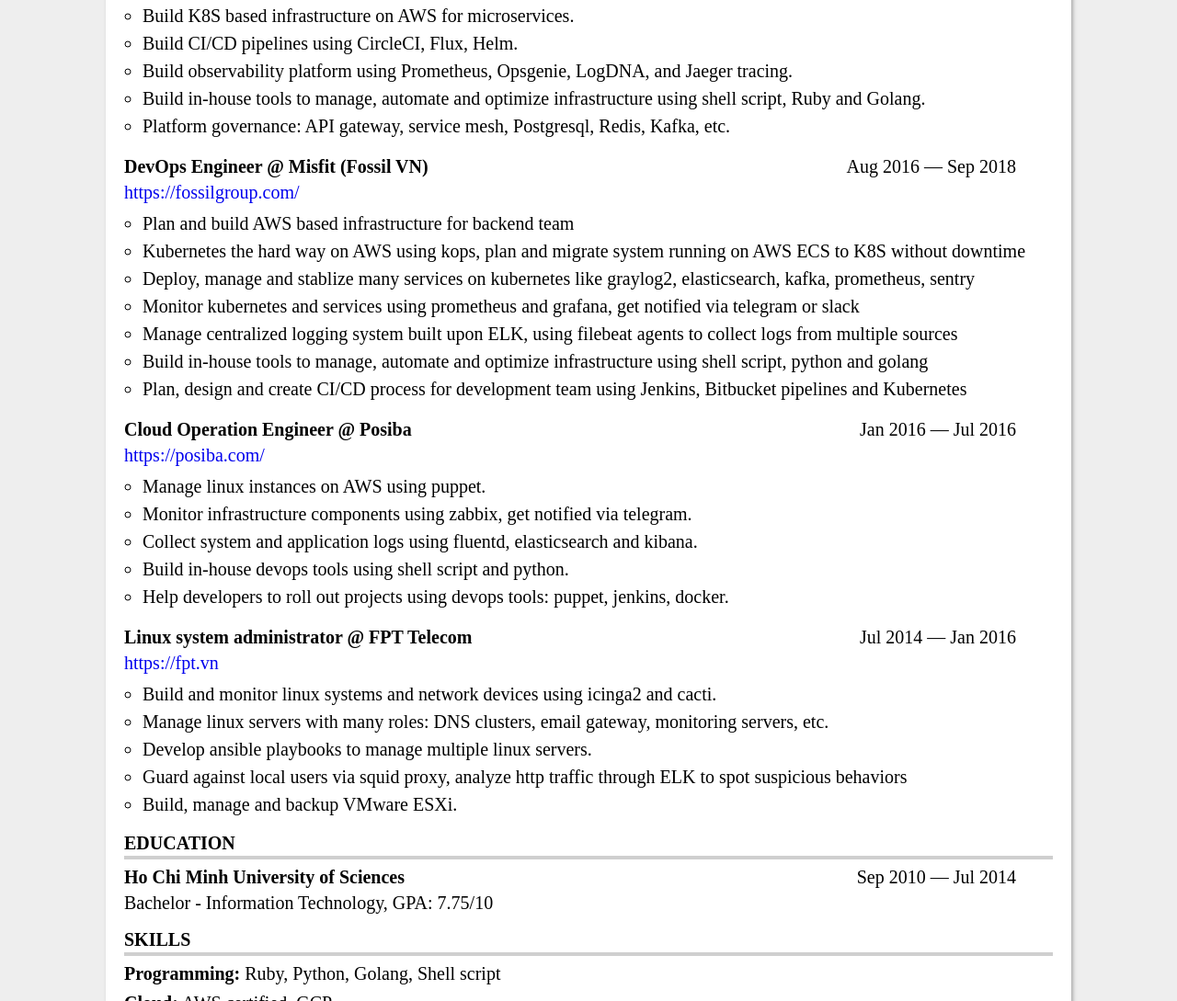
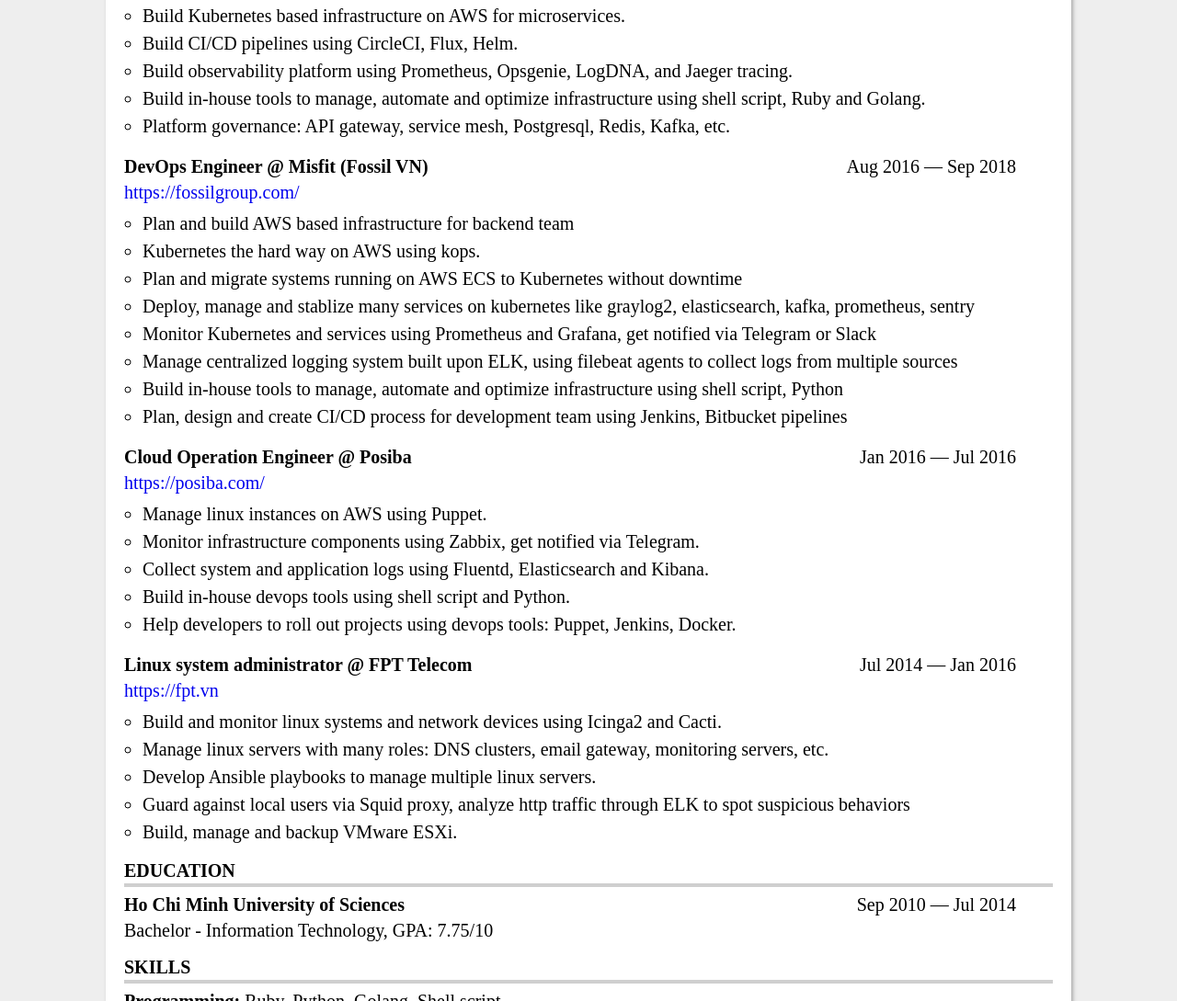
Before and after one commit to nhamlh/cv, a plain HTML site: page index.html in a window 1280 px wide. Shown: the part 341-1430 px from the top of the page at 92% size. Drawn offline with Linux system fonts and the light colour scheme.

Commit message:
Deploy nhamlh/cv to github.com/nhamlh/cv.git:gh-pages

```diff
--- a/index.html
+++ b/index.html
@@ -253,7 +253,7 @@
 	      </div>
 	      <div><a href='https://employmenthero.com/'>https://employmenthero.com/</a></div>
 	      <ul class='highlights'>
-	        <li>Build K8S based infrastructure on AWS for microservices.</li>
+	        <li>Build Kubernetes based infrastructure on AWS for microservices.</li>
 	        <li>Build CI/CD pipelines using CircleCI, Flux, Helm.</li>
 	        <li>Build observability platform using Prometheus, Opsgenie, LogDNA, and Jaeger tracing.</li>
 	        <li>Build in-house tools to manage, automate and optimize infrastructure using shell script, Ruby and Golang.</li>
@@ -273,12 +273,13 @@
 	      <div><a href='https://fossilgroup.com/'>https://fossilgroup.com/</a></div>
 	      <ul class='highlights'>
 	        <li>Plan and build AWS based infrastructure for backend team</li>
-	        <li>Kubernetes the hard way on AWS using kops, plan and migrate system running on AWS ECS to K8S without downtime</li>
+	        <li>Kubernetes the hard way on AWS using kops.</li>
+	        <li>Plan and migrate systems running on AWS ECS to Kubernetes without downtime</li>
 	        <li>Deploy, manage and stablize many services on kubernetes like graylog2, elasticsearch, kafka, prometheus, sentry</li>
-	        <li>Monitor kubernetes and services using prometheus and grafana, get notified via telegram or slack</li>
+	        <li>Monitor Kubernetes and services using Prometheus and Grafana, get notified via Telegram or Slack</li>
 	        <li>Manage centralized logging system built upon ELK, using filebeat agents to collect logs from multiple sources</li>
-	        <li>Build in-house tools to manage, automate and optimize infrastructure using shell script, python and golang</li>
-	        <li>Plan, design and create CI/CD process for development team using Jenkins, Bitbucket pipelines and Kubernetes</li>
+	        <li>Build in-house tools to manage, automate and optimize infrastructure using shell script, Python</li>
+	        <li>Plan, design and create CI/CD process for development team using Jenkins, Bitbucket pipelines</li>
 	      </ul>
 	      <div class='separator'></div>
 			</div>
@@ -293,11 +294,11 @@
 	      </div>
 	      <div><a href='https://posiba.com/'>https://posiba.com/</a></div>
 	      <ul class='highlights'>
-	        <li>Manage linux instances on AWS using puppet.</li>
-	        <li>Monitor infrastructure components using zabbix, get notified via telegram.</li>
-	        <li>Collect system and application logs using fluentd, elasticsearch and kibana.</li>
-	        <li>Build in-house devops tools using shell script and python.</li>
-	        <li>Help developers to roll out projects using devops tools: puppet, jenkins, docker.</li>
+	        <li>Manage linux instances on AWS using Puppet.</li>
+	        <li>Monitor infrastructure components using Zabbix, get notified via Telegram.</li>
+	        <li>Collect system and application logs using Fluentd, Elasticsearch and Kibana.</li>
+	        <li>Build in-house devops tools using shell script and Python.</li>
+	        <li>Help developers to roll out projects using devops tools: Puppet, Jenkins, Docker.</li>
 	      </ul>
 	      <div class='separator'></div>
 			</div>
@@ -312,10 +313,10 @@
 	      </div>
 	      <div><a href='https://fpt.vn'>https://fpt.vn</a></div>
 	      <ul class='highlights'>
-	        <li>Build and monitor linux systems and network devices using icinga2 and cacti.</li>
+	        <li>Build and monitor linux systems and network devices using Icinga2 and Cacti.</li>
 	        <li>Manage linux servers with many roles: DNS clusters, email gateway, monitoring servers, etc. </li>
-	        <li>Develop ansible playbooks to manage multiple linux servers.</li>
-	        <li>Guard against local users via squid proxy, analyze http traffic through ELK to spot suspicious behaviors</li>
+	        <li>Develop Ansible playbooks to manage multiple linux servers.</li>
+	        <li>Guard against local users via Squid proxy, analyze http traffic through ELK to spot suspicious behaviors</li>
 	        <li>Build, manage and backup VMware ESXi.</li>
 	      </ul>
 
```
